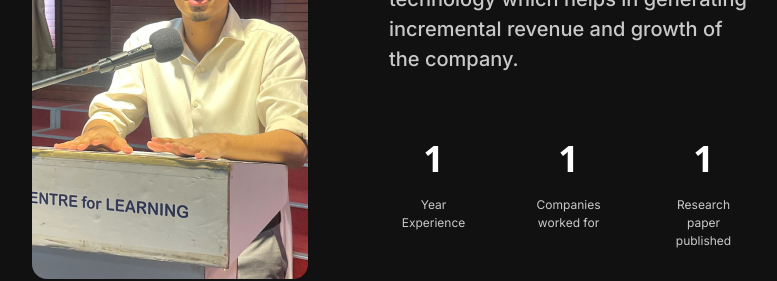
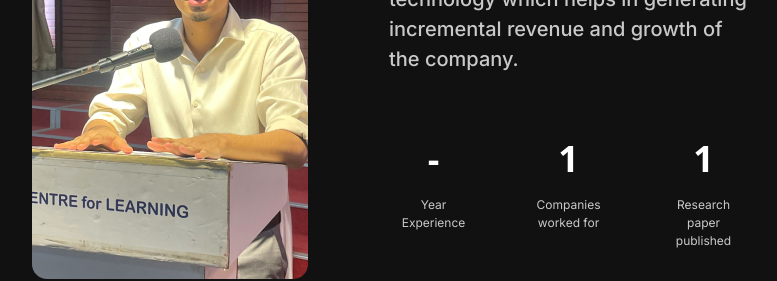
Before and after one commit to KevinGeejo/Portfolio_React, a React (Create React App) app: page /about in a window 1280 px wide. Shown: the part 1140-1421 px from the top of the page, without its empty margins (224-1001 px from the left). Built offline with nearby package versions, Linux system fonts and the light colour scheme; the HTML template or start-up script is replaced by a standard one.

Commit message:
Update About.jsx

```diff
--- a/src/components/About.jsx
+++ b/src/components/About.jsx
@@ -61,7 +61,7 @@ const About = () => {
             <div className="flex flex-row justify-between">
               <div className="text-[#C9C9C9] mt-[58px] flex-col">
                 <h1 className="text-white w-[89px] h-[35] text-[36px] text-center font-semibold">
-                  1
+                  -
                 </h1>
                 <p className="font-inter w-[89px] h-[29px] text-center text-[12px] mt-[10px]">
                   Year Experience
```
